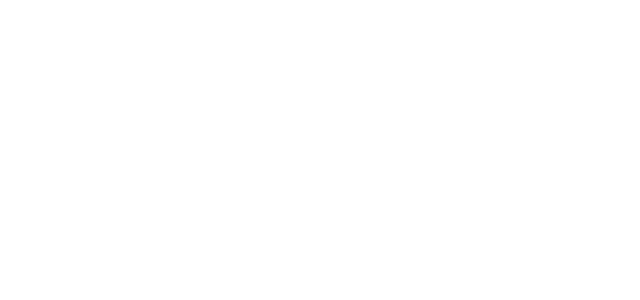
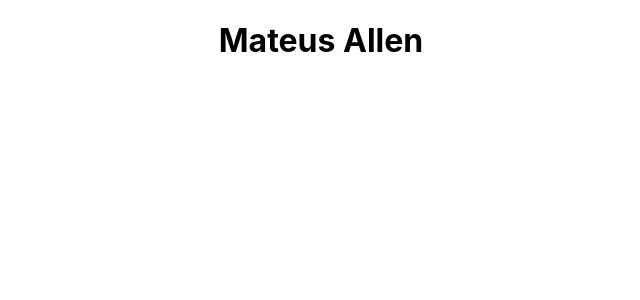
Before and after one commit to allenoliveira/new-web, a React (Create React App) app: page / in a window 1280 px wide. Shown: the top 300 px of the page, without its empty margins (319-959 px from the left). Built offline with nearby package versions, Linux system fonts and the light colour scheme.

Commit message:
modified:   src/App.js

```diff
--- a/src/App.js
+++ b/src/App.js
@@ -4,7 +4,7 @@
 function App() {
   return (
     <div className="App">
-
+      <h1>Mateus Allen</h1>
     </div>
   );
 }
```
